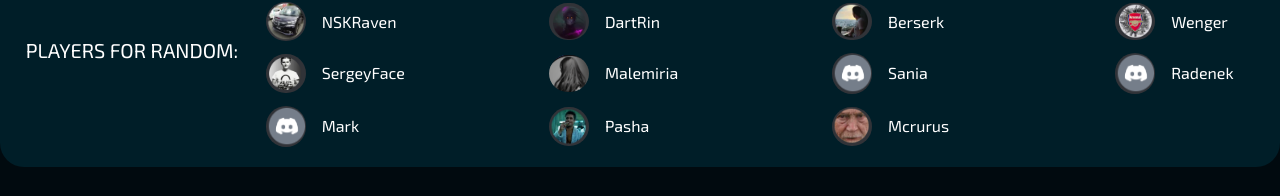
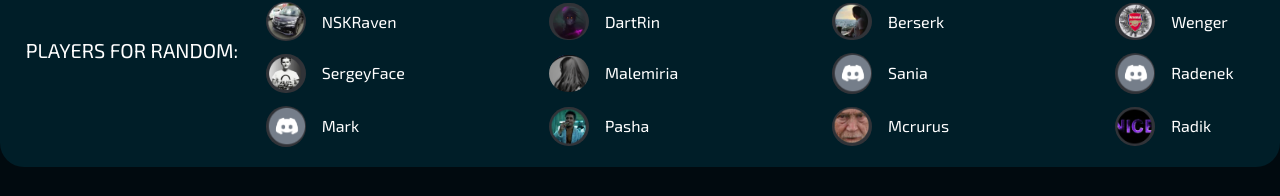
Before and after one commit to SergiuT24/fifa-11, a React (Vite) app: page /live-competition in a window 1280 px wide. Shown: the part 882-1078 px from the top of the page. Built offline with nearby package versions, Linux system fonts and the light colour scheme.

Commit message:
radik add

```diff
--- a/src/components/UCL/LeagueComponents/UclPlayers.jsx
+++ b/src/components/UCL/LeagueComponents/UclPlayers.jsx
@@ -23,6 +23,7 @@ const UclPlayers = () => {
 				<UclPlayer src={'img/players/avatar.png'} player={'Mark'} />
 				<UclPlayer src={'img/players/pasha.png'} player={'Pasha'} />
 				<UclPlayer src={'img/players/mcrurus.png'} player={'Mcrurus'} />
+				<UclPlayer src={'img/players/radik.png'} player={'Radik'} />
 			</div>
 		</div>
 	);
```
Also changed, not shown: public/img/players/radik.png (added).
